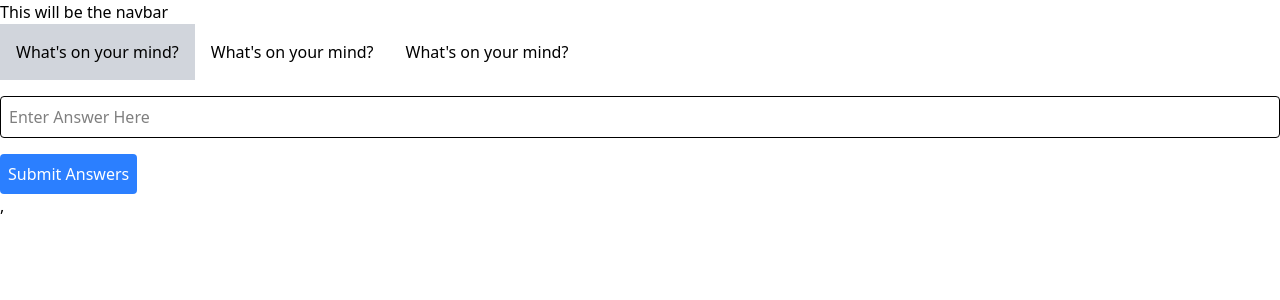
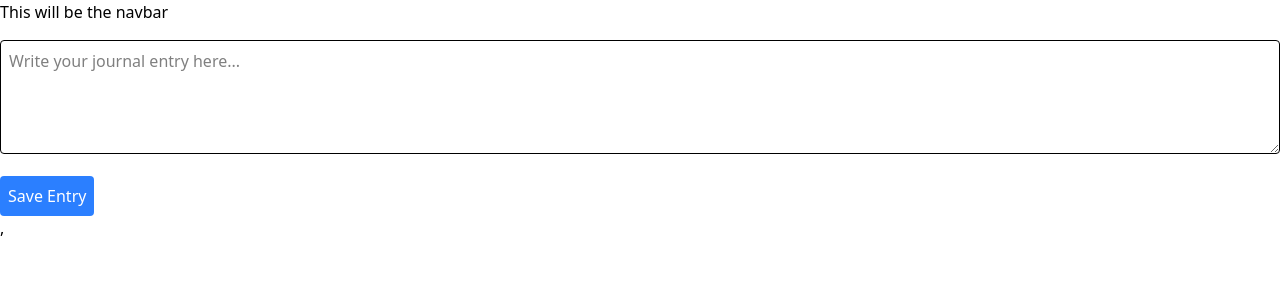
Before and after one commit to AHumanMaybe/hackViolet, a React (Vite) app in the folder Luna-Flow/: page /jour in a window 1280 px wide. Shown: the top 300 px of the page. Built offline with nearby package versions, Linux system fonts and the light colour scheme; no server answers.

Commit message:
Update Journal.jsx
journal page fix to only contain a text input and save to firebase back end

```diff
--- a/Luna-Flow/src/Components/Journal.jsx
+++ b/Luna-Flow/src/Components/Journal.jsx
@@ -1,6 +1,5 @@
 import { initializeApp } from "firebase/app";
-import { getFirestore } from "firebase/firestore";
-import { doc, setDoc } from "firebase/firestore";
+import { getFirestore, doc, setDoc } from "firebase/firestore";
 import { useAuth } from "../Contexts/authContext";
 import { useState } from "react";
 
@@ -15,18 +14,11 @@ const firebaseConfig = {
 };
 
 const app = initializeApp(firebaseConfig);
-
 const db = getFirestore(app);
 
-function Journal({ onEntryChange }) {
-
-    const { currentUser, userLoggedIn } = useAuth()
-
-    const questions = ["What's on your mind?", "What's on your mind?", "What's on your mind?"]
-
-    const [answer, setAnswer] = useState("Enter Answer Here");
-    const [selectedQuestionIndex, setSelectedQuestionIndex] = useState(0);
-    const [answers, setAnswers] = useState({});
+function Journal() {
+    const { currentUser } = useAuth();
+    const [entry, setEntry] = useState("");
 
     const formatTimestamp = () => {
         const date = new Date();
@@ -39,53 +31,35 @@ function Journal({ onEntryChange }) {
         return `${year}-${month}-${day}_${hours}-${minutes}-${seconds}`;
     };
 
-    const handleChange = (e) => {
-        const value = e.target.value;
-        setAnswers((prev) => ({
-            ...prev,
-            [selectedQuestionIndex]: value
-        }));
-        onEntryChange(selectedQuestionIndex, value);
+    const handleSubmit = async () => {
+        if (!entry.trim()) {
+            alert("Entry cannot be empty!");
+            return;
+        }
+
+        const timestamp = formatTimestamp();
+        const entryData = {
+            [timestamp]: entry
+        };
+
+        try {
+            await setDoc(doc(db, currentUser.uid, "journalEntries"), entryData, { merge: true });
+            console.log("Entry saved:", entryData);
+            setEntry(""); // Clear input after saving
+        } catch (error) {
+            console.error("Error saving journal entry:", error);
+        }
     };
-
-    const handleSubmit = async () => {
-        console.log("All answers: ", answers);
-        const timestamp = formatTimestamp()
-
-        // Prepare data to store
-        const entryData = {
-            [timestamp]: answers[selectedQuestionIndex] // timestamp as field name, answer as value
-        };
-        try{
-            await setDoc(doc(db, currentUser.uid, "journalEntries"), entryData, {merge: true})
-        } catch (e) {
-            console.log(e)
-        }
-    }
 
     return (
         <div className="w-full">
-            {/* Horizontal question selector */}
-            <div className="flex w-1/2 flex-row overflow-x-scroll">
-                {questions.map((question, index) => (
-                    <div
-                        key={index}
-                        className={`p-4 cursor-pointer ${
-                            selectedQuestionIndex === index ? "bg-gray-300" : ""
-                        }`}
-                        onClick={() => setSelectedQuestionIndex(index)}
-                    >
-                        {question}
-                    </div>
-                ))}
-            </div>
-
-            {/* Input field for the selected question */}
-            <input
+            {/* Input field */}
+            <textarea
                 className="w-full p-2 mt-4 border rounded"
-                value={answers[selectedQuestionIndex] || ""}
-                onChange={handleChange}
-                placeholder="Enter Answer Here"
+                value={entry}
+                onChange={(e) => setEntry(e.target.value)}
+                placeholder="Write your journal entry here..."
+                rows={4}
             />
 
             {/* Submit Button */}
@@ -93,7 +67,7 @@ function Journal({ onEntryChange }) {
                 onClick={handleSubmit}
                 className="mt-4 p-2 bg-blue-500 text-white rounded"
             >
-                Submit Answers
+                Save Entry
             </button>
         </div>
     );
```
